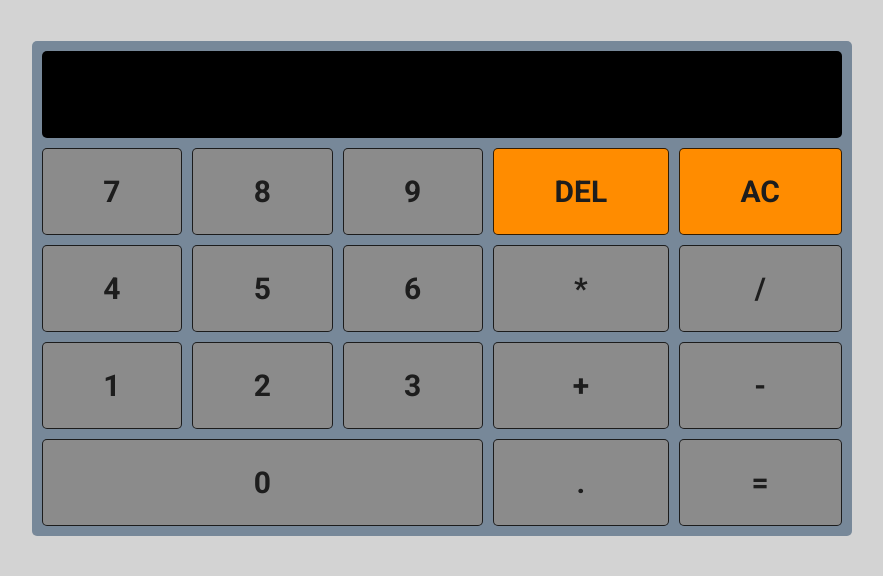
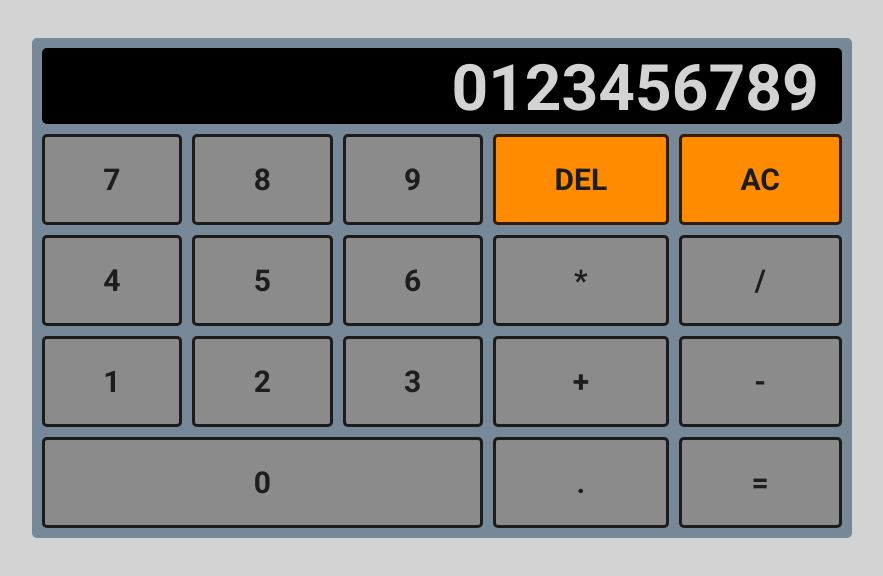
Before and after one commit to JLoweDev/js-calculator, a plain HTML site: page index.html in a window 1280 px wide. Shown: the whole page, without its empty margins (200-1083 px from the left). Drawn offline with Linux system fonts and the light colour scheme.

Commit message:
padding complete for display div

```diff
--- a/index.html
+++ b/index.html
@@ -10,7 +10,7 @@
     </head>
     <body>
         <div id="containter" class="grid-container">
-            <div id="display" class="grid-item"></div>
+            <div id="display" class="grid-item">0123456789</div>
             <div id="seven" class="grid-item">7</div>
             <div id="eight" class="grid-item">8</div>
             <div id="nine" class="grid-item">9</div>
--- a/style.css
+++ b/style.css
@@ -25,7 +25,7 @@ body {
 .grid-item {
     background-color: rgb(139, 139, 139);
     color: rgb(29, 29, 29);
-    border: 1px solid rgba(0, 0, 0, 0.8);
+    border: 3px solid rgba(0, 0, 0, 0.8);
     height: 60px;
     font-size: 30px;
     text-align: center;
@@ -37,6 +37,11 @@ div#display {
     grid-column: 1 / 6;
     background-color: black;
     color: lightgray;
+    text-align: right;
+    padding-right: 20px;
+    padding-bottom: 10px;
+    padding-top: 0px;
+    font-size: 4rem;
 }
 
 div#zero {
```
